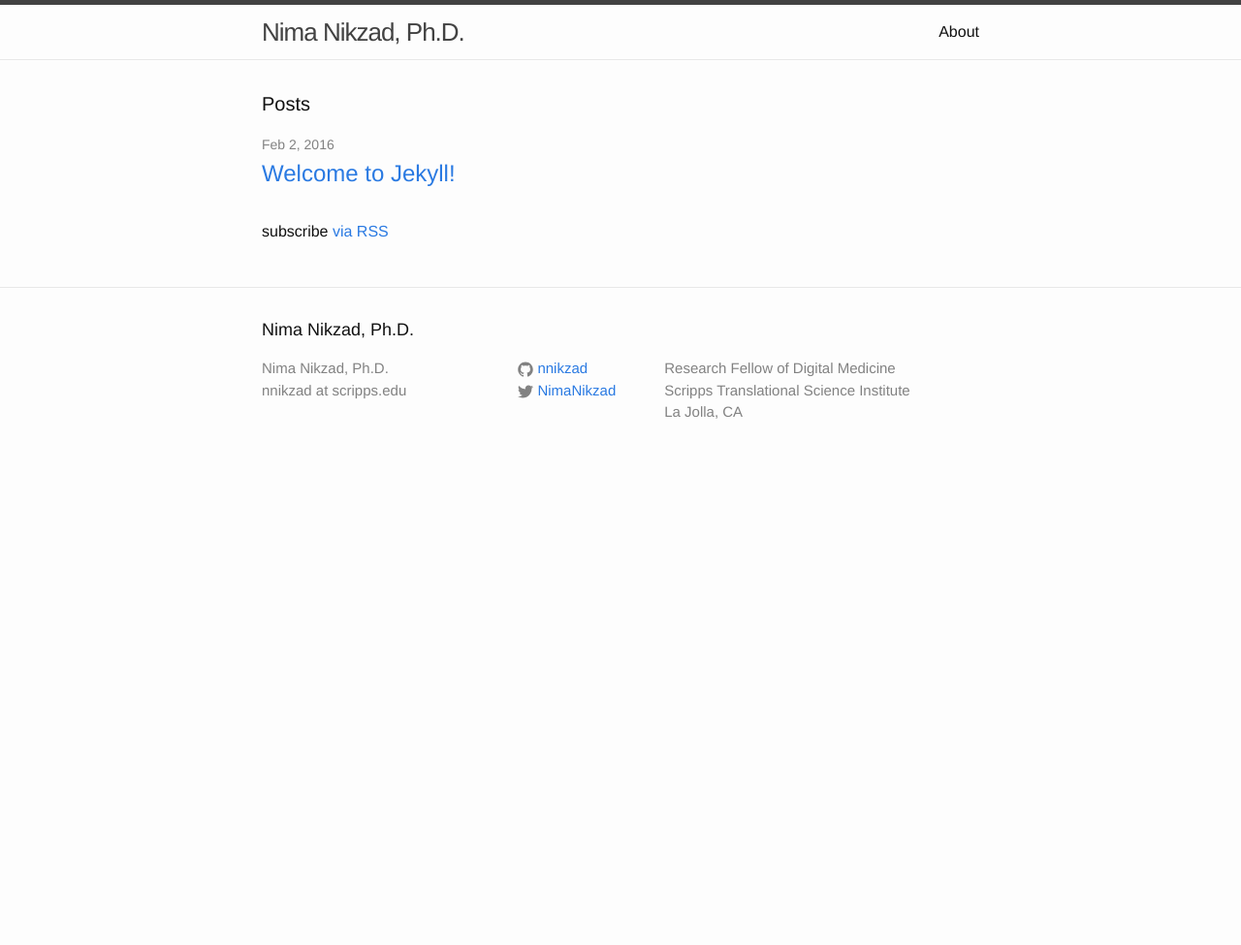
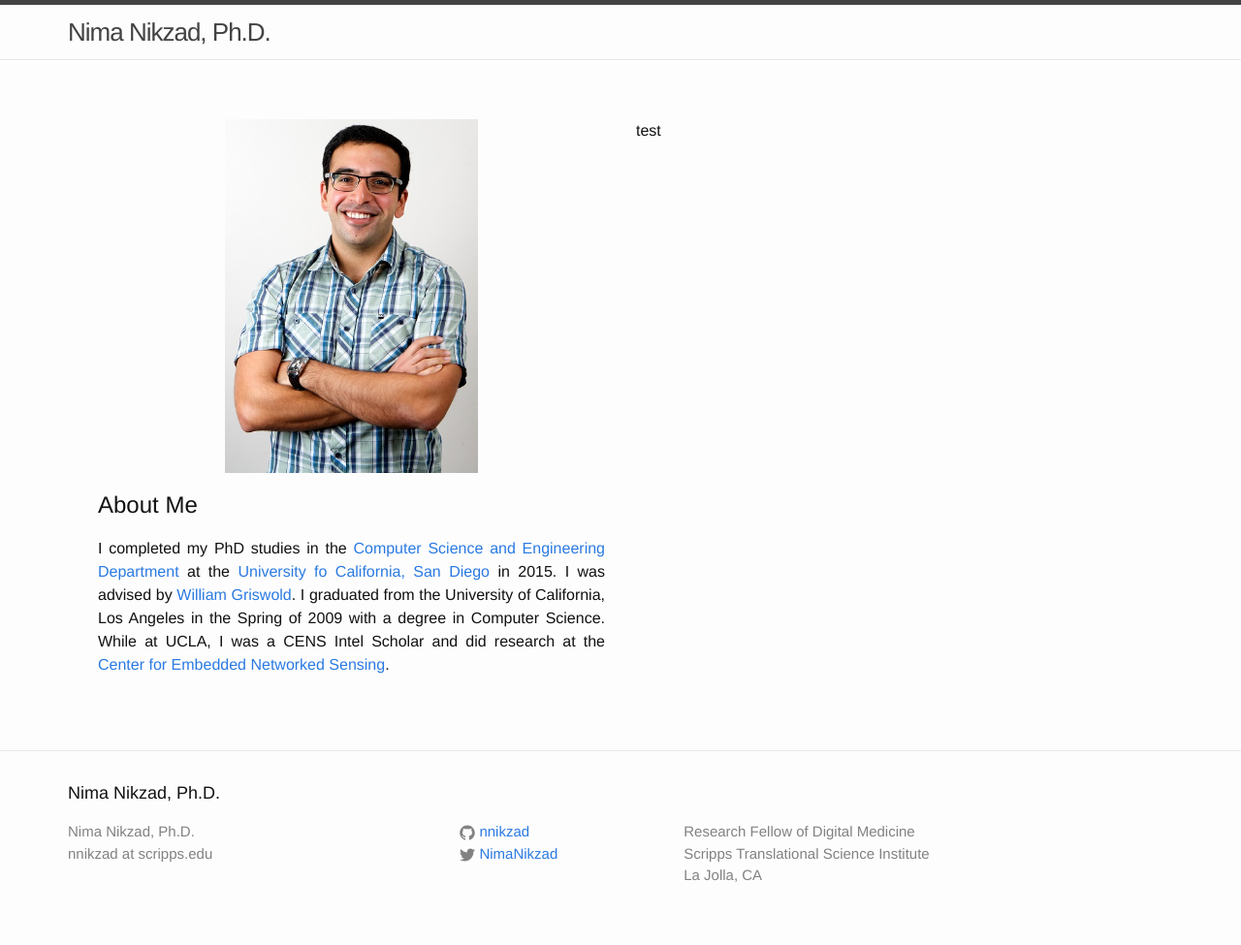
Before and after one commit to NNikzad/nnikzad.github.io, a Jekyll site: the page built from index.html, in a window 1280 px wide. Shown: the whole page at 97% size. Built offline with Jekyll 4.4.1, drawn with Linux system fonts in a browser that asks for light colours; before the commit the page ends 900 px from its top, so only the background shows below that.

Commit message:
Added some basic layout

```diff
--- a/_includes/header.html
+++ b/_includes/header.html
@@ -13,6 +13,7 @@
         </svg>
       </a>
 
+      <!--
       <div class="trigger">
         {% for my_page in site.pages %}
           {% if my_page.title %}
@@ -20,6 +21,8 @@
           {% endif %}
         {% endfor %}
       </div>
+      -->
+
     </nav>
 
   </div>
--- a/css/main.scss
+++ b/css/main.scss
@@ -23,10 +23,13 @@ $grey-color-light: lighten($grey-color, 40%);
 $grey-color-dark:  darken($grey-color, 25%);
 
 // Width of the content area
-$content-width:    800px;
+$content-width:    1200px;
+//$content-width:    800px;
 
 $on-palm:          600px;
-$on-laptop:        800px;
+//$on-palm:          600px;
+$on-laptop:        1200px;
+//$on-laptop:        800px;
 
 
 
--- a/index.html
+++ b/index.html
@@ -4,6 +4,34 @@ layout: default
 
 <div class="home">
 
+  <table cellspacing="30" width=100%>
+    <tr>
+
+        <!-- Left Column -->
+        <td valign="top" width=48% height=0>
+            <!-- Photo -->
+            <p align="center">
+                <img align="center" height=50% width=50% src="images/nnikzad_cropped.png">
+            </p>
+
+            <!-- About Me -->
+            <h2>About Me</h2>
+                <p align="justify">
+                    I completed my PhD studies in the <a href="http://www.cs.ucsd.edu">Computer Science and Engineering Department</a> at the <a href="http://www.ucsd.edu/">University fo California, San Diego</a> in 2015.
+                    I was advised by <a href="http://cseweb.ucsd.edu/~wgg">William Griswold</a>.
+                    I graduated from the University of California, Los Angeles in the Spring of 2009 with a degree in Computer Science.  While at UCLA, I was a CENS Intel Scholar and did research at the <a href="http://research.cens.ucla.edu">Center for Embedded Networked Sensing</a>.
+                </p>
+        </td>
+
+        <!-- Right Column -->
+        <td valign="top" width=48% height=0>
+            test
+        </td>
+
+    </tr>
+  </table>
+
+  <!-- Comment out the boiler plate...
   <h1 class="page-heading">Posts</h1>
 
   <ul class="post-list">
@@ -19,5 +47,6 @@ layout: default
   </ul>
 
   <p class="rss-subscribe">subscribe <a href="{{ "/feed.xml" | prepend: site.baseurl }}">via RSS</a></p>
+  -->
 
 </div>
```
Also changed, not shown: images/nnikzad_cropped.png (added).
